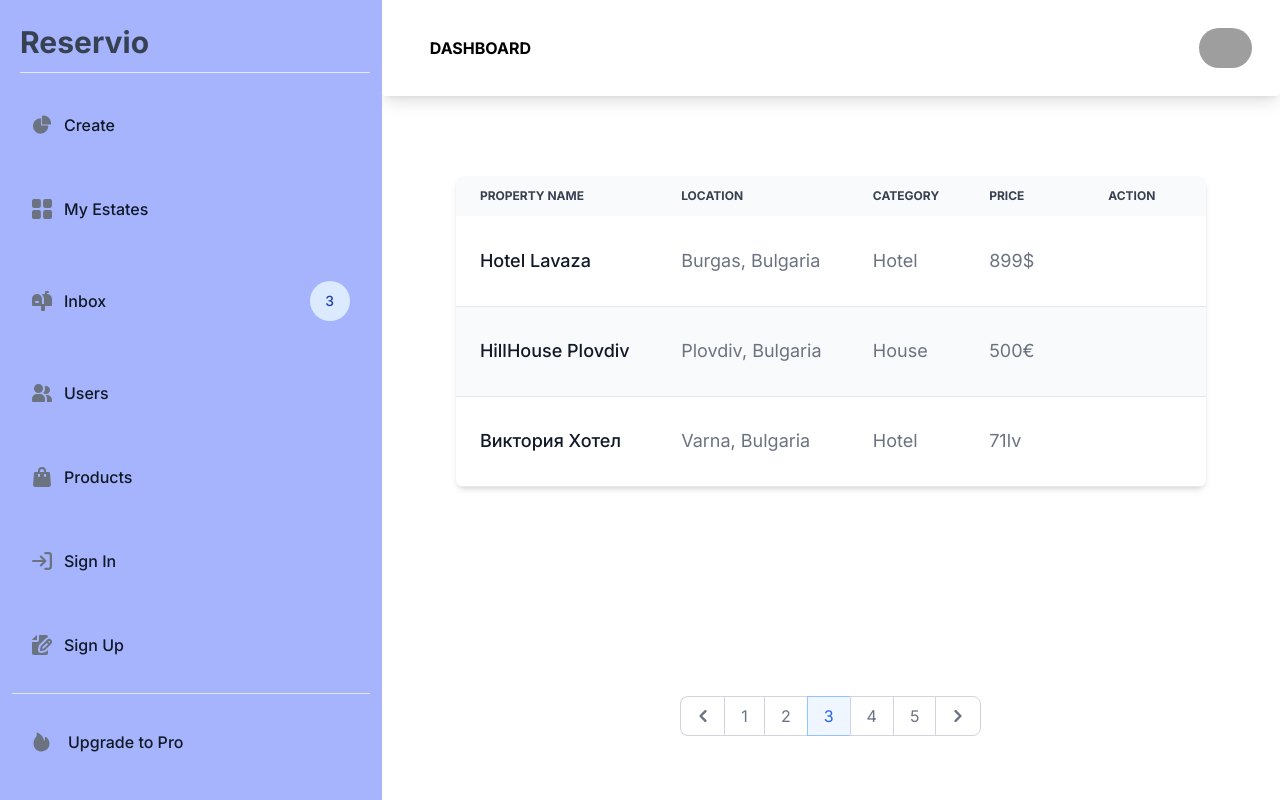
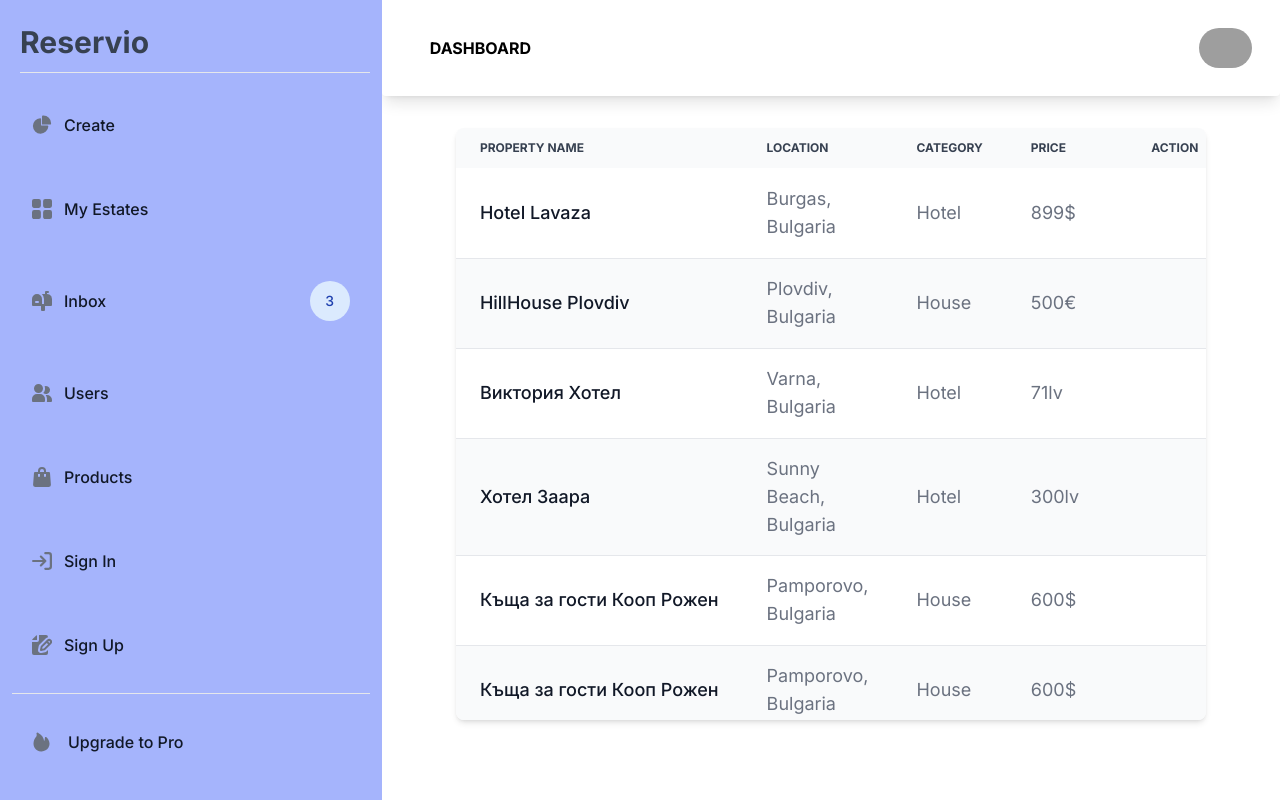
Before and after one commit to stanislavivanov995/real-estate-app-fe, a Next.js app: page /admin/estates/my-estates in a window 1280 px wide. Shown: the top 800 px of the page. Built offline with nearby package versions, Linux system fonts and the light colour scheme; grey boxes are pictures that could not be loaded.

Commit message:
My Estates Page Pagination

```diff
--- a/app/admin/estates/my-estates/page.jsx
+++ b/app/admin/estates/my-estates/page.jsx
@@ -6,6 +6,7 @@ import Loading from "./loading.js";
 
 let estatesData = [
   {
+    id: 1,
     propertyName: "Hotel Lavaza",
     location: "Burgas, Bulgaria",
     category: "Hotel",
@@ -13,6 +14,7 @@ let estatesData = [
     price: 899,
   },
   {
+    id: 2,
     propertyName: "HillHouse Plovdiv	",
     location: "Plovdiv, Bulgaria",
     category: "House",
@@ -20,22 +22,114 @@ let estatesData = [
     price: 500,
   },
   {
+    id: 3,
     propertyName: "Виктория Хотел",
     location: "Varna, Bulgaria",
     category: "Hotel",
     currency: "lv",
     price: 71,
   },
+  {
+    id: 4,
+    propertyName: "Хотел Заара",
+    location: "Sunny Beach, Bulgaria",
+    category: "Hotel",
+    currency: "lv",
+    price: 300,
+  },
+  {
+    id: 5,
+    propertyName: "Къща за гости Кооп Рожен",
+    location: "Pamporovo, Bulgaria",
+    category: "House",
+    currency: "$",
+    price: 600,
+  },
+  {
+    id: 6,
+    propertyName: "Къща за гости Кооп Рожен",
+    location: "Pamporovo, Bulgaria",
+    category: "House",
+    currency: "$",
+    price: 600,
+  },
+  {
+    id: 7,
+    propertyName: "Лион Хотел",
+    location: "Borovec, Bulgaria",
+    category: "Hotel",
+    currency: "lv",
+    price: 131,
+  },
+  {
+    id: 8,
+    propertyName: "Хотел Самоков",
+    location: "Borovec, Bulgaria",
+    category: "Hotel",
+    currency: "lv",
+    price: 224,
+  },
+  {
+    id: 9,
+    propertyName: "Mardi Gras Hotel & Casino",
+    location: "Las Vegas, USA",
+    category: "Hotel",
+    currency: "$",
+    price: 350,
+  },
+  {
+    id: 10,
+    propertyName: "Sol Arona Tenerife",
+    location: "Los Cristianos, Spain",
+    category: "Hotel",
+    currency: "lv",
+    price: 1500,
+  },
+  {
+    id: 11,
+    propertyName: "Apartamentos Costamar",
+    location: "Los Cristianos, Spain",
+    category: "Hotel",
+    currency: "$",
+    price: 140,
+  },
+  {
+    id: 12,
+    propertyName: "Apartamentos Costamar",
+    location: "Los Cristianos, Spain",
+    category: "Hotel",
+    currency: "$",
+    price: 140,
+  },
+  {
+    id: 13,
+    propertyName: "Venera Costamar",
+    location: "Los Cristianos, Spain",
+    category: "Hotel",
+    currency: "$",
+    price: 140,
+  },
 ];
 
-export default function MyEstates() {
+export default function MyEstates({ searchParams }) {
+  const page = searchParams["page"] ?? "1";
+  const per_page = searchParams["per_page"] ?? "6";
+
+  const start = (Number(page) - 1) * Number(per_page);
+  const end = start + Number(per_page);
+
+  const entries = estatesData.slice(start, end);
+
   return (
     <DashboardLayout>
-      <section className=" mt-[5em] gap-[8em] flex flex-col items-center justify-between h-[70vh]">
+      <section className=" mt-[2em] gap-[8em] flex flex-col items-center justify-between h-[50em]">
         <Suspense fallback={<Loading />}>
-          <MyEstatesTable estatesData={estatesData} />
+          <MyEstatesTable entries={entries} />
         </Suspense>
-        <Pagination />
+        <Pagination
+          hasNextPage={end < estatesData.length}
+          hasPrevPage={start > 0}
+        />
       </section>
     </DashboardLayout>
   );
--- a/components/dashboard components/Sidebar/Sidebar.jsx
+++ b/components/dashboard components/Sidebar/Sidebar.jsx
@@ -83,7 +83,7 @@ export default function Sidebar() {
             </li>
             <li>
               <Link
-                href={"/admin/estates/my-estates"}
+                href={"/admin/estates/my-estates/?page=1&per_page=6"}
                 className="flex items-center p-5 text-gray-900 rounded-lg dark:text-white hover:bg-gray-100 dark:hover:bg-gray-700 group"
               >
                 <svg
--- a/components/layouts/DashboardLayout/DashboardLayout.js
+++ b/components/layouts/DashboardLayout/DashboardLayout.js
@@ -8,7 +8,7 @@ export default function DashboardLayout({ children }) {
       <Sidebar />
       <div className="flex flex-col w-screen min-h-screen items-center justify-center">
         <Header />
-        <div className="custom-scrollbar h-full">{children}</div>
+        <div className="custom-scrollbar">{children}</div>
         <Footer />
       </div>
     </div>
--- a/components/layouts/MyEstates/MyEstatesTable.jsx
+++ b/components/layouts/MyEstates/MyEstatesTable.jsx
@@ -1,6 +1,5 @@
 import Link from "next/link.js";
-
-export default function MyEstatesTable({ estatesData }) {
+export default function MyEstatesTable({ entries }) {
   return (
     <div class="relative overflow-x-auto shadow-md sm:rounded-lg sm:w-[650px] md:w-[700px] 2xl:w-[1300px] lg:w-[750px] lg:mx-5 w-[400px]">
       <table class="w-full text-sm text-left rtl:text-right text-gray-500 dark:text-gray-400">
@@ -24,8 +23,11 @@ export default function MyEstatesTable({ estatesData }) {
           </tr>
         </thead>
         <tbody>
-          {estatesData.map((estate) => (
-            <tr class="odd:bg-white h-[5em] text-lg odd:dark:bg-gray-900 even:bg-gray-50 even:dark:bg-gray-800 border-b dark:border-gray-700">
+          {entries.map((estate) => (
+            <tr
+              key={estate.id}
+              class="odd:bg-white h-[5em] text-lg odd:dark:bg-gray-900 even:bg-gray-50 even:dark:bg-gray-800 border-b dark:border-gray-700"
+            >
               <th
                 scope="row"
                 class="px-6 py-4 font-medium text-gray-900 whitespace-nowrap dark:text-white"
@@ -64,77 +66,6 @@ export default function MyEstatesTable({ estatesData }) {
               </td>
             </tr>
           ))}
-
-          {/* <tr class="odd:bg-white h-[5em] text-lg odd:dark:bg-gray-900 even:bg-gray-50 even:dark:bg-gray-800 border-b dark:border-gray-700">
-            <th
-              scope="row"
-              class="px-6 py-4 font-medium text-gray-900 whitespace-nowrap dark:text-white"
-            >
-              HillHouse Plovdiv
-            </th>
-            <td class="px-6 py-4">Plovdiv, Bulgaria</td>
-            <td class="px-6 py-4">House</td>
-            <td class="px-6 py-4">€500</td>
-            <td class="px-6 py-4">
-              <div className="flex items-center gap-5">
-                <button
-                  href="#"
-                  class="font-medium text-blue-600 dark:text-blue-500 hover:underline"
-                >
-                  <i class="fa-solid fa-pencil"></i>
-                </button>
-                <button
-                  href="#"
-                  class="font-medium text-blue-600 dark:text-blue-500 hover:underline"
-                >
-                  <i class="fa-solid fa-trash"></i>
-                </button>
-                <Link href={""}>
-                  <button
-                    href="#"
-                    class="font-medium text-blue-600 dark:text-blue-500 hover:underline"
-                  >
-                    <i class="fa-solid fa-eye"></i>
-                  </button>
-                </Link>
-              </div>
-            </td>
-          </tr>
-          <tr class="odd:bg-white h-[5em] text-lg odd:dark:bg-gray-900 even:bg-gray-50 even:dark:bg-gray-800 border-b dark:border-gray-700">
-            <th
-              scope="row"
-              class="px-6 py-4 font-medium text-gray-900 whitespace-nowrap dark:text-white"
-            >
-              Виктория Хотел
-            </th>
-            <td class="px-6 py-4">Varna, Bulgaria</td>
-            <td class="px-6 py-4">Hotel</td>
-            <td class="px-6 py-4">71 lv.</td>
-            <td class="px-6 py-4">
-              <div className="flex items-center gap-5">
-                <button
-                  href="#"
-                  class="font-medium text-blue-600 dark:text-blue-500 hover:underline"
-                >
-                  <i class="fa-solid fa-pencil"></i>
-                </button>
-                <button
-                  href="#"
-                  class="font-medium text-blue-600 dark:text-blue-500 hover:underline"
-                >
-                  <i class="fa-solid fa-trash"></i>
-                </button>
-                <Link href={""}>
-                  <button
-                    href="#"
-                    class="font-medium text-blue-600 dark:text-blue-500 hover:underline"
-                  >
-                    <i class="fa-solid fa-eye"></i>
-                  </button>
-                </Link>
-              </div>
-            </td>
-          </tr> */}
         </tbody>
       </table>
     </div>
--- a/components/layouts/MyEstates/Pagination.jsx
+++ b/components/layouts/MyEstates/Pagination.jsx
@@ -1,15 +1,51 @@
-export default function Pagination() {
+"use client";
+
+import { useRouter, useSearchParams } from "next/navigation.js";
+import { useEffect } from "react";
+
+export default function Pagination({ hasNextPage, hasPrevPage }) {
+  const router = useRouter();
+  const searchParams = useSearchParams();
+
+  const page = searchParams.get("page") ?? "1";
+  const per_page = searchParams.get("per_page") ?? "6";
+
+  const availablePages = Math.ceil(10 / Number(per_page));
+
+  // Check and redirect if user change page url manually
+  useEffect(() => {
+    if (Number(page) < 1 || Number(page) > availablePages) {
+      router.push(`/admin/estates/my-estates/?page=1&per_page=${per_page}`);
+    }
+  }, [page]);
+
+  // Check and redirect if user change per_page url manually
+  useEffect(() => {
+    if (Number(per_page) > 6 || Number(per_page) < 6) {
+      router.push(`/admin/estates/my-estates/?page=1&per_page=6`);
+    }
+  }, [per_page]);
+
   return (
-    <nav aria-label="Page navigation example">
-      <ul class="flex items-center -space-x-px h-10 text-base">
-        <li>
-          <a
-            href="#"
-            class="flex items-center justify-center px-4 h-10 ms-0 leading-tight text-gray-500 bg-white border border-e-0 border-gray-300 rounded-s-lg hover:bg-gray-100 hover:text-gray-700 dark:bg-gray-800 dark:border-gray-700 dark:text-gray-400 dark:hover:bg-gray-700 dark:hover:text-white"
+    <nav
+      aria-label="Page navigation example"
+      className="flex justify-center align-middle my-5"
     >
-            <span class="sr-only">Previous</span>
+      <ul className="flex items-center -space-x-px h-10 text-base">
+        <button
+          className="flex items-center justify-center px-4 h-10 ms-0 leading-tight disabled:cursor-not-allowed text-gray-500 bg-white border border-e-0 border-gray-300 rounded-s-lg hover:bg-gray-100 hover:text-gray-700 dark:bg-gray-800 dark:border-gray-700 dark:text-gray-400 dark:hover:bg-gray-700 dark:hover:text-white"
+          disabled={!hasPrevPage}
+          onClick={() => {
+            router.push(
+              `/admin/estates/my-estates/?page=${
+                Number(page) - 1
+              }&per_page=${per_page}`
+            );
+          }}
+        >
+          <span className="sr-only">Previous</span>
           <svg
-              class="w-3 h-3 rtl:rotate-180"
+            className="w-3 h-3 rtl:rotate-180"
             aria-hidden="true"
             xmlns="http://www.w3.org/2000/svg"
             fill="none"
@@ -23,9 +59,8 @@ export default function Pagination() {
               d="M5 1 1 5l4 4"
             />
           </svg>
-          </a>
-        </li>
-        <li>
+        </button>
+        {/* <li>
           <a
             href="#"
             class="flex items-center justify-center px-4 h-10 leading-tight text-gray-500 bg-white border border-gray-300 hover:bg-gray-100 hover:text-gray-700 dark:bg-gray-800 dark:border-gray-700 dark:text-gray-400 dark:hover:bg-gray-700 dark:hover:text-white"
@@ -33,6 +68,7 @@ export default function Pagination() {
             1
           </a>
         </li>
+
         <li>
           <a
             href="#"
@@ -45,7 +81,8 @@ export default function Pagination() {
           <a
             href="#"
             aria-current="page"
-            class="z-10 flex items-center justify-center px-4 h-10 leading-tight text-blue-600 border border-blue-300 bg-blue-50 hover:bg-blue-100 hover:text-blue-700 dark:border-gray-700 dark:bg-gray-700 dark:text-white"
+            // class="z-10 flex items-center justify-center px-4 h-10 leading-tight text-blue-600 border border-blue-300 bg-blue-50 hover:bg-blue-100 hover:text-blue-700 dark:border-gray-700 dark:bg-gray-700 dark:text-white"
+            className="flex items-center justify-center px-4 h-10 leading-tight text-gray-500 bg-white border border-gray-300 hover:bg-gray-100 hover:text-gray-700 dark:bg-gray-800 dark:border-gray-700 dark:text-gray-400 dark:hover:bg-gray-700 dark:hover:text-white"
           >
             3
           </a>
@@ -57,23 +94,25 @@ export default function Pagination() {
           >
             4
           </a>
+        </li> */}
+        <li className="flex items-center justify-center px-4 h-10 leading-tight text-gray-500 bg-white border border-gray-300 hover:bg-gray-100 hover:text-gray-700 dark:bg-gray-800 dark:border-gray-700 dark:text-gray-400 dark:hover:bg-gray-700 dark:hover:text-white">
+          {page} / {Math.ceil(10 / Number(per_page))}
         </li>
         <li>
-          <a
-            href="#"
-            class="flex items-center justify-center px-4 h-10 leading-tight text-gray-500 bg-white border border-gray-300 hover:bg-gray-100 hover:text-gray-700 dark:bg-gray-800 dark:border-gray-700 dark:text-gray-400 dark:hover:bg-gray-700 dark:hover:text-white"
+          <button
+            className="flex items-center justify-center px-4 h-10 leading-tight disabled:cursor-not-allowed text-gray-500 bg-white border border-gray-300 rounded-e-lg hover:bg-gray-100 hover:text-gray-700 dark:bg-gray-800 dark:border-gray-700 dark:text-gray-400 dark:hover:bg-gray-700 dark:hover:text-white"
+            disabled={!hasNextPage}
+            onClick={() => {
+              router.push(
+                `/admin/estates/my-estates/?page=${
+                  Number(page) + 1
+                }&per_page=${per_page}`
+              );
+            }}
           >
-            5
-          </a>
-        </li>
-        <li>
-          <a
-            href="#"
-            class="flex items-center justify-center px-4 h-10 leading-tight text-gray-500 bg-white border border-gray-300 rounded-e-lg hover:bg-gray-100 hover:text-gray-700 dark:bg-gray-800 dark:border-gray-700 dark:text-gray-400 dark:hover:bg-gray-700 dark:hover:text-white"
-          >
-            <span class="sr-only">Next</span>
+            <span className="sr-only">Next</span>
             <svg
-              class="w-3 h-3 rtl:rotate-180"
+              className="w-3 h-3 rtl:rotate-180"
               aria-hidden="true"
               xmlns="http://www.w3.org/2000/svg"
               fill="none"
@@ -87,7 +126,7 @@ export default function Pagination() {
                 d="m1 9 4-4-4-4"
               />
             </svg>
-          </a>
+          </button>
         </li>
       </ul>
     </nav>
```
Lines whose indentation alone changed are shown as unchanged.
